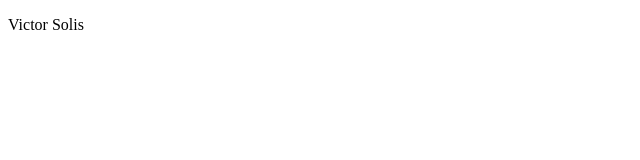
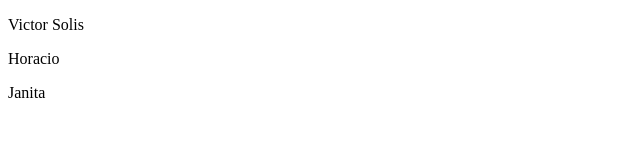
Before and after one commit to Vickthor3T/ejemplogit, a plain HTML site: page index.html in a window 1280 px wide. Shown: the whole page, without its empty margins (0-640 px from the left). Drawn offline with Linux system fonts and the light colour scheme.

Commit message:
aqui agregue a horacio y janita

```diff
--- a/index.html
+++ b/index.html
@@ -11,6 +11,8 @@
 
     <body>
         <p>Victor Solis</p>
+        <p>Horacio</p>
+        <p>Janita</p>
 
     </body>
 </body>
```
Also changed, not shown: 1 other file.
